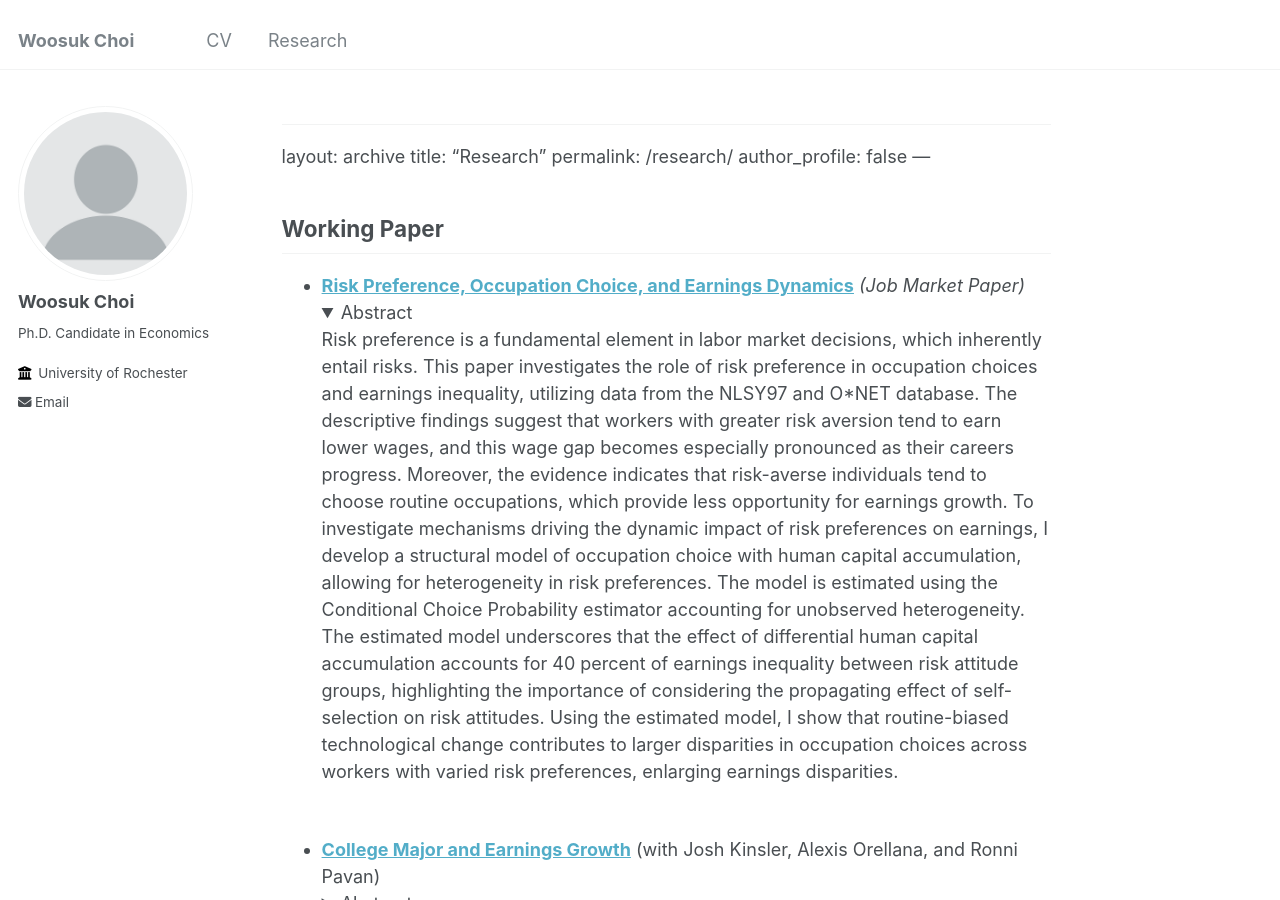
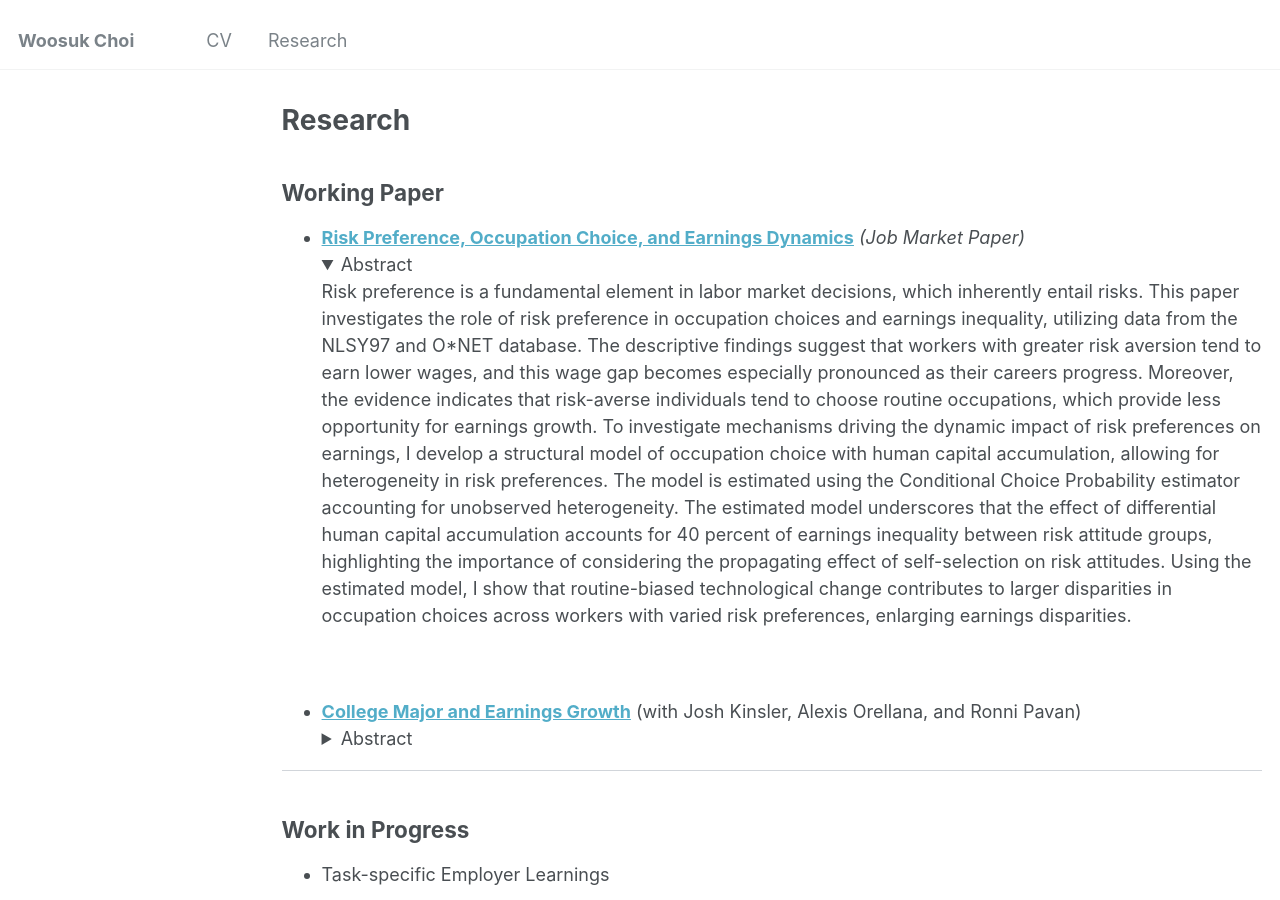
Before and after one commit to woosukchoi/old_page, a Jekyll site: the page built from _pages/research.md, in a window 1280 px wide and 900 px high. Built offline with Jekyll 4.4.1, drawn with Linux system fonts in a browser that asks for light colours; our own code applies the rules of GitHub Pages for plain Markdown files.

Commit message:
Update research.md

```diff
--- a/_pages/research.md
+++ b/_pages/research.md
@@ -5,12 +11,6 @@
     }
 </style>
 
----
-layout: archive
-title: "Research"
-permalink: /research/
-author_profile: false
----
 ## Working Paper
 - [__Risk Preference, Occupation Choice, and Earnings Dynamics__](/files/Paper_Woosuk_Risk_Preference.pdf) _(Job Market Paper)_
   <details open>
```
Also changed, not shown: other parts of _pages/research.md (+6 -0 lines).
